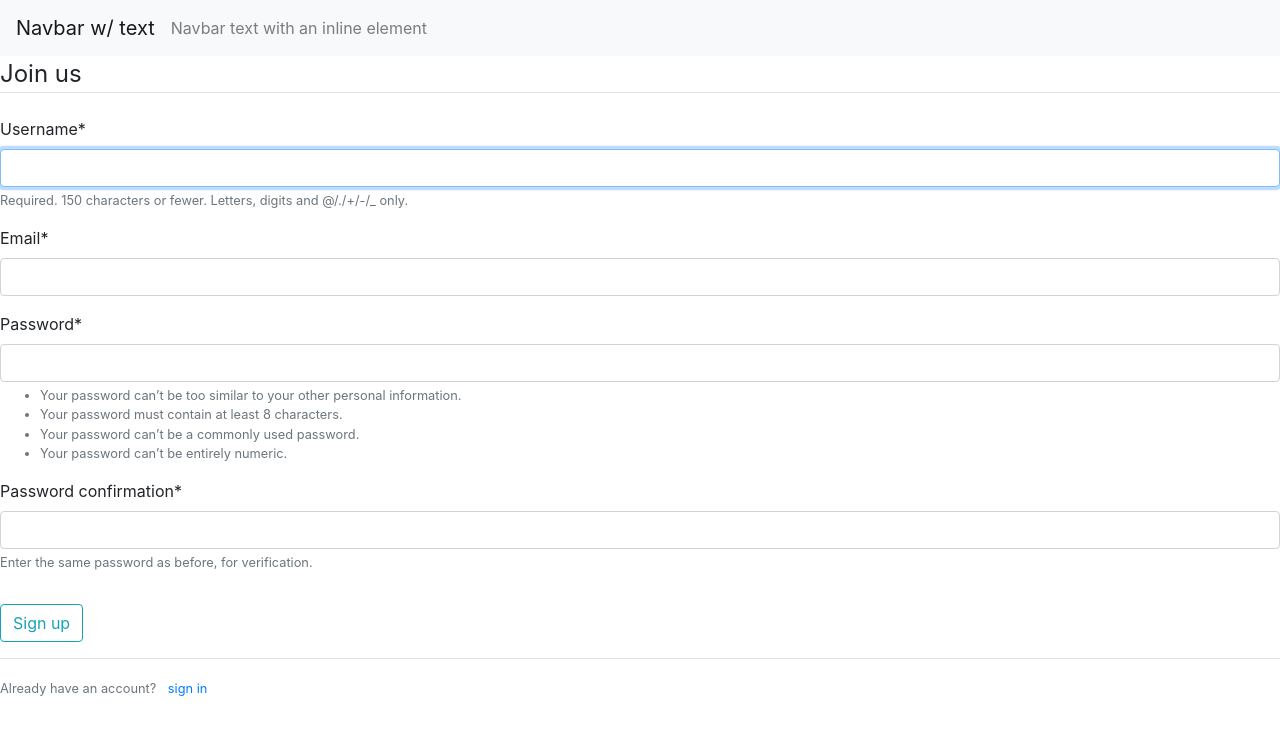
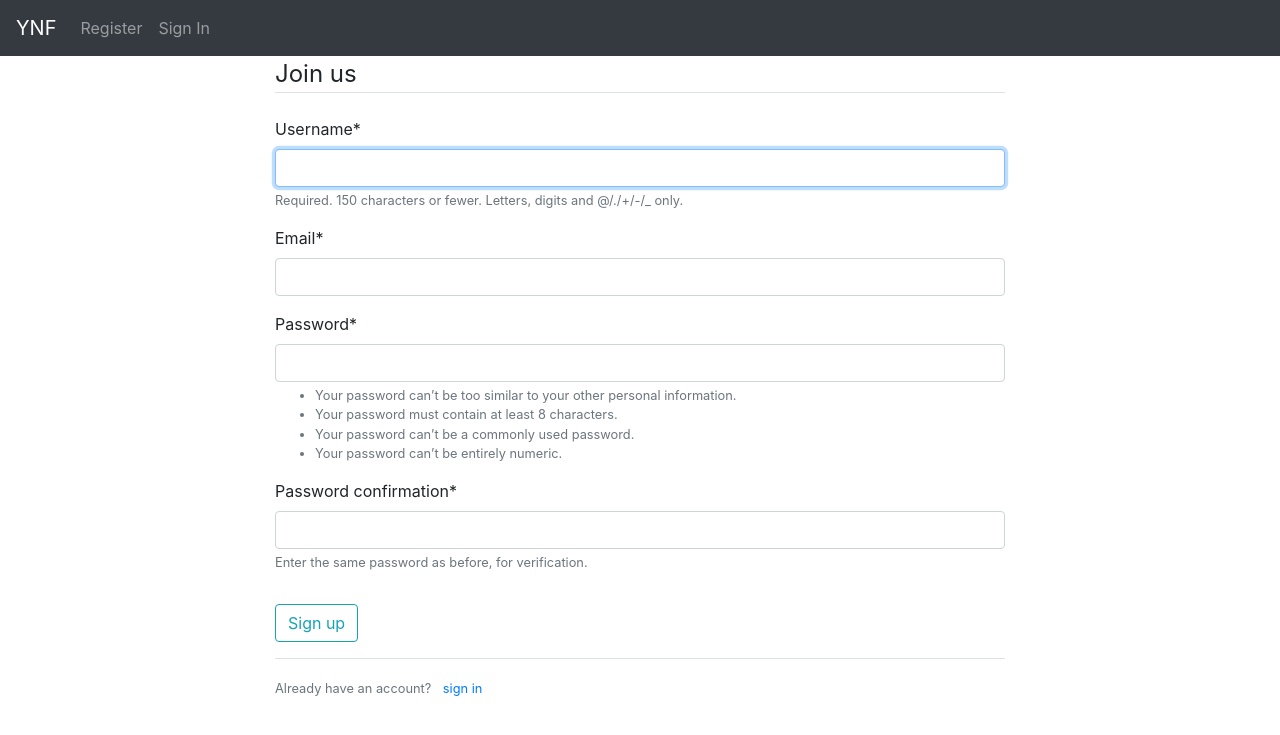
Before and after one commit to PierreKimbanziR/newsread, a Django app: page /register/ in a window 1280 px wide. Shown: the top 735 px of the page. Run offline with Django 3.2, Linux system fonts and the light colour scheme; some libraries are stand-ins or nearby versions.

Commit message:
add base.html style

```diff
--- a/App/settings.py
+++ b/App/settings.py
@@ -39,7 +39,8 @@ INSTALLED_APPS = [
     'django.contrib.staticfiles',
     'newspages',
     'users',
-    'crispy_forms'
+    'crispy_forms',
+    'bootstrap4'
 ]
 
 MIDDLEWARE = [
--- a/newspages/templates/newspages/base.html
+++ b/newspages/templates/newspages/base.html
@@ -2,26 +2,40 @@
 <html lang="en">
 <head>
     <meta charset="UTF-8">
-    <link rel="stylesheet" href="style.css" type="stylesheet">
     <link rel="stylesheet" href="https://stackpath.bootstrapcdn.com/bootstrap/4.5.2/css/bootstrap.min.css" integrity="sha384-JcKb8q3iqJ61gNV9KGb8thSsNjpSL0n8PARn9HuZOnIxN0hoP+VmmDGMN5t9UJ0Z" crossorigin="anonymous">
+
     <meta name="viewport" content="width=device-width, initial-scale=1.0">
     <title>Your news feed</title>
 </head>
 <body>
-<h1>The lastest news</h1>
+    <nav class="navbar sticky-top navbar-expand-lg navbar-dark bg-dark">
+        <a class="navbar-brand" href="#">YNF</a>
+        <button class="navbar-toggler" type="button" data-toggle="collapse" data-target="#navbarSupportedContent" aria-controls="navbarSupportedContent" aria-expanded="false" aria-label="Toggle navigation">
+          <span class="navbar-toggler-icon"></span>
+        </button>
 
+        <div class="collapse navbar-collapse" id="navbarSupportedContent">
+          <ul class="navbar-nav justify-content-center mr-auto">
+            <li class="nav-item">
+              <a class="nav-link" href="register">Register</a>
+            </li>
+            <li class="nav-item">
+              <a class="nav-link" href="#" tabindex="-1" aria-disabled="false">Sign In</a>
+            </li>
+          </ul>
+        </div>
+      </nav>
+      {%  if messages %}
+      {% for message in messages %}
+      <div class="alert alert-{{message.tags}}">
+          {{message}}
+      </div>
+      {% endfor %}
+      {% endif %}
+      <div class="container">
 
-{% for new, d, i, lt in news_list%}
-
-<div class="card" style="width: 18rem;" mx>
-  <img src="{{i}}" class="card-img-top" alt="">
-  <div class="card-body">
-    <h5 class="card-title">{{new}}</h5>
-    <p class="card-text">{{d}}</p>
-    <a href="{{lt}}" target="_blank" class="btn btn-primary">Read More</a>
-  </div>
+      {% block content %}{% endblock %}
 </div>
-        {% endfor%}
 
 <script src="https://code.jquery.com/jquery-3.5.1.slim.min.js" integrity="sha384-DfXdz2htPH0lsSSs5nCTpuj/zy4C+OGpamoFVy38MVBnE+IbbVYUew+OrCXaRkfj" crossorigin="anonymous"></script>
 <script src="https://cdn.jsdelivr.net/npm/popper.js@1.16.1/dist/umd/popper.min.js" integrity="sha384-9/reFTGAW83EW2RDu2S0VKaIzap3H66lZH81PoYlFhbGU+6BZp6G7niu735Sk7lN" crossorigin="anonymous"></script>
--- a/newspages/urls.py
+++ b/newspages/urls.py
@@ -5,5 +5,6 @@ from newspages import views
 urlpatterns = [
     path("bbc/", views.Bbc, name="bbc-news"),
     path("abc/", views.Abc_News, name="abc_news"),
-    path("ap/", views.AP, name="ap")
+    path("ap/", views.AP, name="ap"),
+    path('', views.home, name="home")
 ]
--- a/users/templates/users/register.html
+++ b/users/templates/users/register.html
@@ -1,37 +1,13 @@
-<!DOCTYPE html>
-<html lang="en">
-<head>
-    <meta charset="UTF-8">
-    <link rel="stylesheet" href="https://stackpath.bootstrapcdn.com/bootstrap/4.5.2/css/bootstrap.min.css" integrity="sha384-JcKb8q3iqJ61gNV9KGb8thSsNjpSL0n8PARn9HuZOnIxN0hoP+VmmDGMN5t9UJ0Z" crossorigin="anonymous">
-
-    <meta name="viewport" content="width=device-width, initial-scale=1.0">
-    <title>Register</title>
-</head>
-<body>
-    <nav class="navbar navbar-expand-lg navbar-light bg-light">
-        <a class="navbar-brand" href="#">Navbar w/ text</a>
-        <button class="navbar-toggler" type="button" data-toggle="collapse" data-target="#navbarText" aria-controls="navbarText" aria-expanded="false" aria-label="Toggle navigation">
-          <span class="navbar-toggler-icon"></span>
-        </button>
-        <div class="collapse navbar-collapse" id="navbarText">
-          <span class="navbar-text">
-            Navbar text with an inline element
-          </span>
-        </div>
-      </nav>
-      {%  if messages %}
-      {% for message in messages %}
-      <div class="alert alert-{{message.tags}}">
-          {{message}}
-      </div>
-      {% endfor %}
-      {% endif %}
+{% extends "newspages/base.html" %}
+{% block content %}
       {% load crispy_forms_tags %}
     <div class="content-section">
         <form method="POST">
             {% csrf_token %}
-            <fieldset class="form-group">
-                <legend class="border-bottom mb-4">Join us</legend>
+            <div class="row justify-content-center">
+                <div class="col-lg-8">
+            <fieldset class="form-group justify-content-center">
+                <legend class="border-bottom mb-4 ">Join us</legend>
                 {{ form|crispy }}
             </fieldset>
             <div class="form-group">
@@ -42,8 +18,6 @@
             <small  class="text-muted">Already have an account? <a class="ml-2" href="#">sign in</a></small>
         </div>
     </div>
-    <script src="https://code.jquery.com/jquery-3.5.1.slim.min.js" integrity="sha384-DfXdz2htPH0lsSSs5nCTpuj/zy4C+OGpamoFVy38MVBnE+IbbVYUew+OrCXaRkfj" crossorigin="anonymous"></script>
-<script src="https://cdn.jsdelivr.net/npm/popper.js@1.16.1/dist/umd/popper.min.js" integrity="sha384-9/reFTGAW83EW2RDu2S0VKaIzap3H66lZH81PoYlFhbGU+6BZp6G7niu735Sk7lN" crossorigin="anonymous"></script>
-<script src="https://stackpath.bootstrapcdn.com/bootstrap/4.5.2/js/bootstrap.min.js" integrity="sha384-B4gt1jrGC7Jh4AgTPSdUtOBvfO8shuf57BaghqFfPlYxofvL8/KUEfYiJOMMV+rV" crossorigin="anonymous"></script>
-</body>
-</html>
+        </div>
+    </div>
+{% endblock content %}
```
Also changed, not shown: newspages/templates/newspages/news.html (added, +24 -0 lines), newspages/views.py (+6 -3 lines), db.sqlite3.
